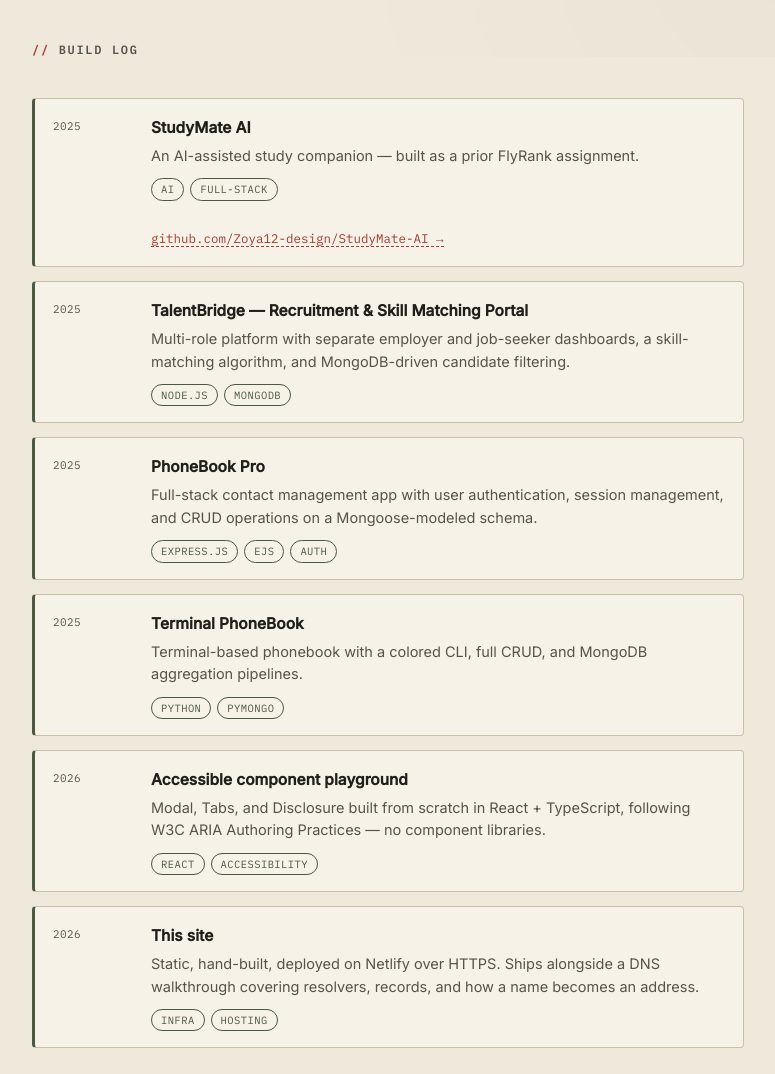
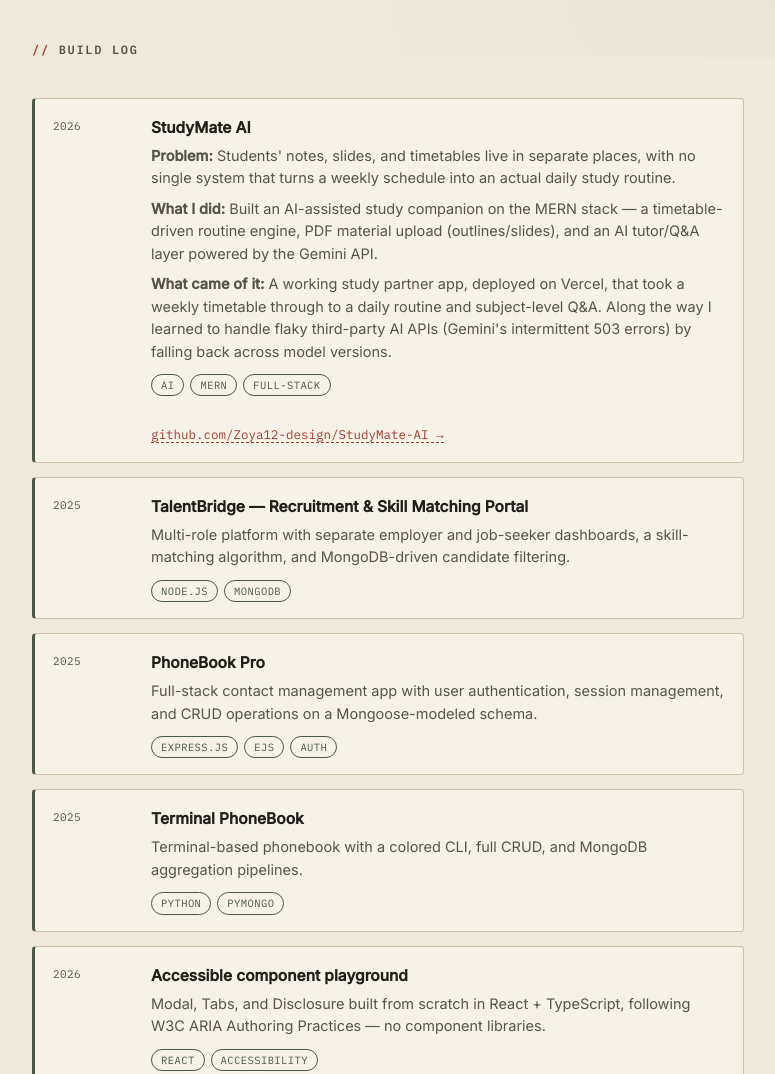
Before and after one commit to Zoya12-design/zoyaportfolio, a plain HTML site: page index.html in a window 1280 px wide. Shown: the part 743-1817 px from the top of the page, without its empty margins (252-1027 px from the left). Drawn offline with Linux system fonts and the light colour scheme.

Commit message:
commit the studymate xrtra details
Updated project details and last updated date in the build log.

```diff
--- a/index.html
+++ b/index.html
@@ -251,11 +251,13 @@
     <h2>Build log</h2>
     <div class="log">
       <div class="log-entry">
-        <div class="date">2025</div>
+        <div class="date">2026</div>
         <div class="content">
           <strong>StudyMate AI</strong>
-          <p>An AI-assisted study companion — built as a prior FlyRank assignment.</p>
-          <span class="tag">AI</span><span class="tag">Full-stack</span>
+          <p><b>Problem:</b> Students' notes, slides, and timetables live in separate places, with no single system that turns a weekly schedule into an actual daily study routine.</p>
+          <p><b>What I did:</b> Built an AI-assisted study companion on the MERN stack — a timetable-driven routine engine, PDF material upload (outlines/slides), and an AI tutor/Q&amp;A layer powered by the Gemini API.</p>
+          <p><b>What came of it:</b> A working study partner app, deployed on Vercel, that took a weekly timetable through to a daily routine and subject-level Q&amp;A. Along the way I learned to handle flaky third-party AI APIs (Gemini's intermittent 503 errors) by falling back across model versions.</p>
+          <span class="tag">AI</span><span class="tag">MERN</span><span class="tag">Full-stack</span>
           <br><br>
           <a class="repo-link" href="https://github.com/Zoya12-design/StudyMate-AI" target="_blank" rel="noopener noreferrer">github.com/Zoya12-design/StudyMate-AI →</a>
         </div>
@@ -334,7 +336,7 @@
 
   <footer>
     <span>© 2026 Zoya. Built by hand, deployed on a free host.</span>
-    <span>Last updated: Week 5, FlyRank track</span>
+    <span>Last updated: Week 8, FlyRank track</span>
   </footer>
 
 </div>
```
